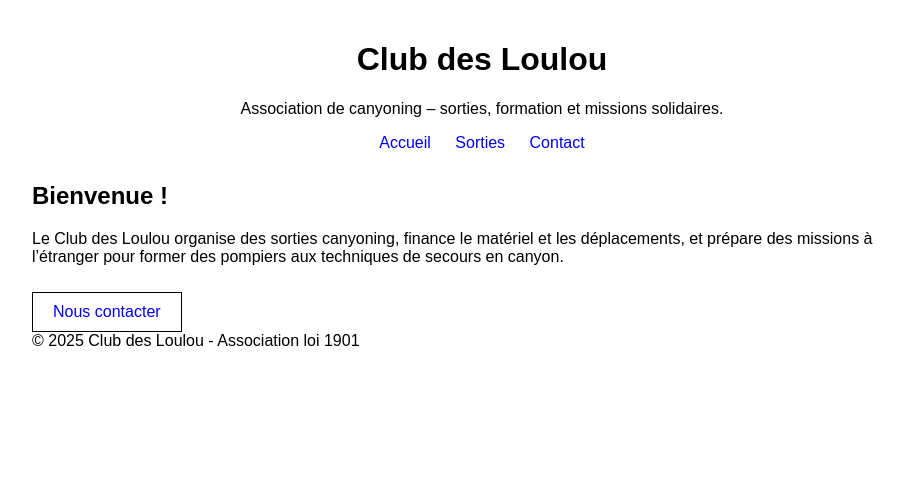
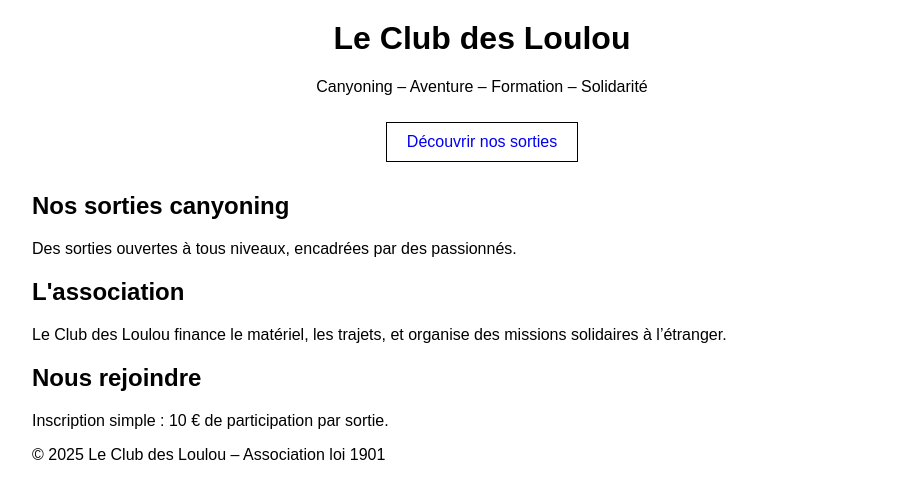
Before and after one commit to Bastos-7/Club-des-Loulou, a plain HTML site: page index.html in a window 1280 px wide. Shown: the whole page, without its empty margins (158-1062 px from the left). Drawn offline with Linux system fonts and the light colour scheme.

Commit message:
Update index.html

```diff
--- a/index.html
+++ b/index.html
@@ -1,39 +1,32 @@
-<!DOCTYPE html>
-<html lang="fr">
-<head>
-  <meta charset="UTF-8">
-  <title>Club des Loulou - Canyoning</title>
-  <meta name="viewport" content="width=device-width, initial-scale=1.0">
-  <link rel="stylesheet" href="style.css">
-</head>
 <body>
-  <header>
-    <h1>Club des Loulou</h1>
-    <p>Association de canyoning – sorties, formation et missions solidaires.</p>
-    <nav>
-      <a href="#">Accueil</a>
-      <a href="#">Sorties</a>
-      <a href="#">Contact</a>
-    </nav>
+
+  <header class="hero">
+    <h1>Le Club des Loulou</h1>
+    <p>Canyoning – Aventure – Formation – Solidarité</p>
+    <a class="cta" href="#">Découvrir nos sorties</a>
+	<link rel="stylesheet" href="style.css">
   </header>
 
-  <main>
-    <h2>Bienvenue !</h2>
+  <section class="section section-1">
+    <h2>Nos sorties canyoning</h2>
+    <p>Des sorties ouvertes à tous niveaux, encadrées par des passionnés.</p>
+  </section>
+
+  <section class="section section-2">
+    <h2>L'association</h2>
     <p>
-      Le Club des Loulou organise des sorties canyoning, finance le matériel
-      et les déplacements, et prépare des missions à l’étranger pour former
-      des pompiers aux techniques de secours en canyon.
+      Le Club des Loulou finance le matériel, les trajets,
+      et organise des missions solidaires à l’étranger.
     </p>
+  </section>
 
-    <a class="cta" href="mailto:contact@clubdesloulou.fr">Nous contacter</a>
-  </main>
+  <section class="section section-3">
+    <h2>Nous rejoindre</h2>
+    <p>Inscription simple : 10 € de participation par sortie.</p>
+  </section>
 
   <footer>
-    &copy; <span id="year"></span> Club des Loulou - Association loi 1901
+    © 2025 Le Club des Loulou – Association loi 1901
   </footer>
 
-  <script>
-    document.getElementById('year').textContent = new Date().getFullYear();
-  </script>
 </body>
-</html>
```
